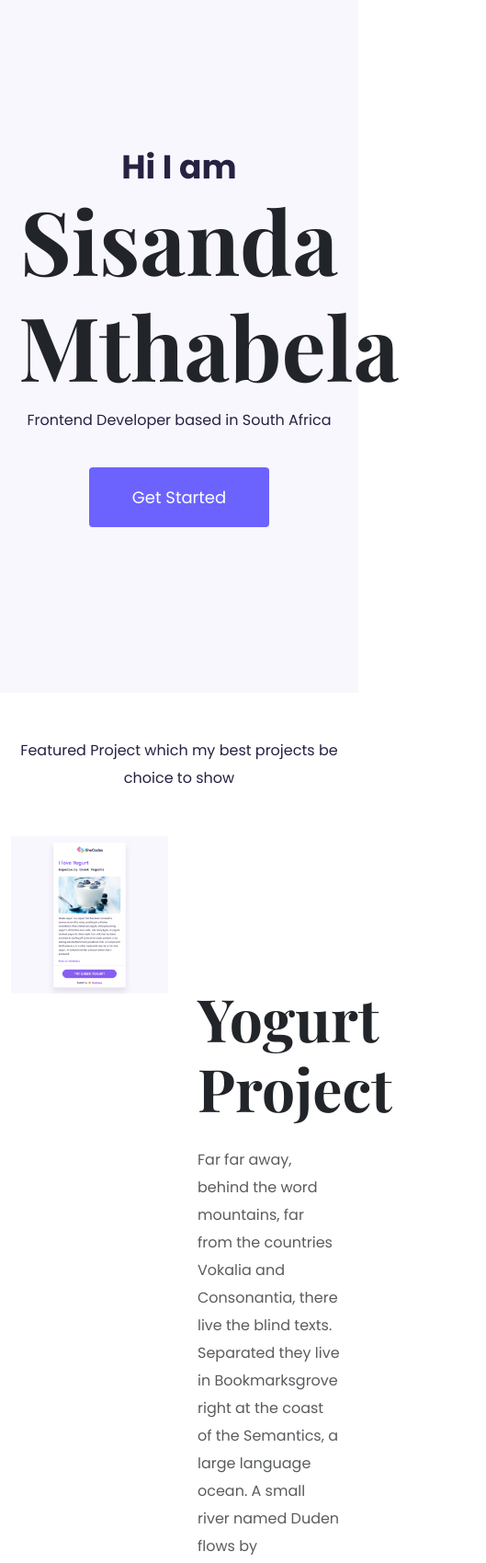
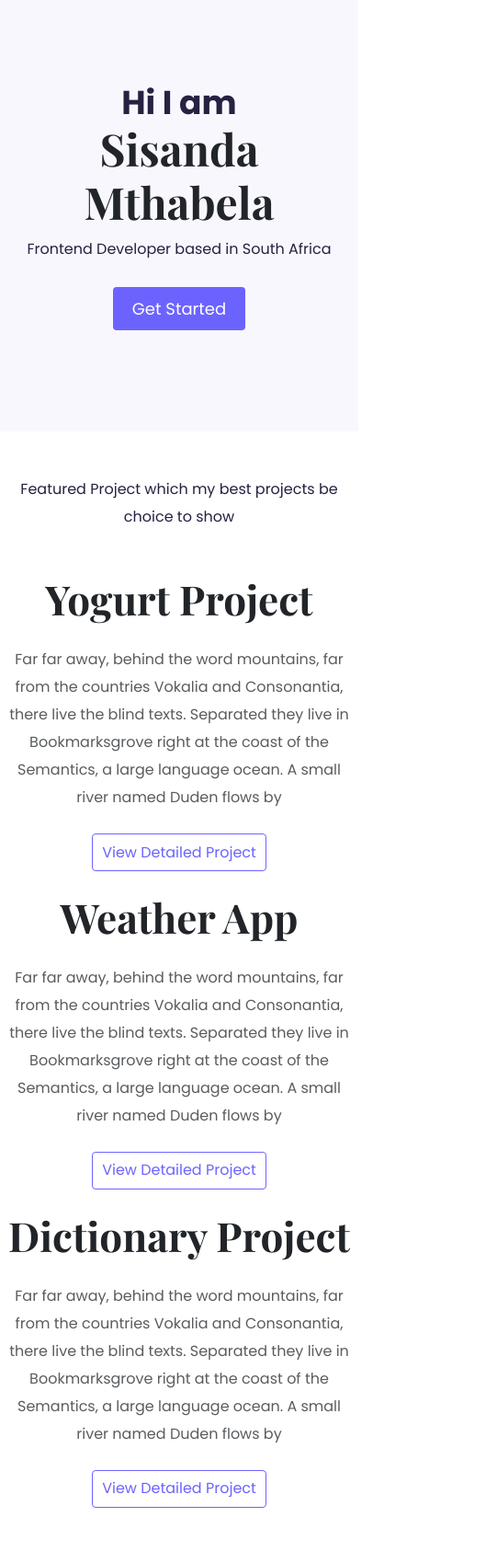
Before and after one commit to sisandamthabela/portfolio-project, a plain HTML site: page index.html in a window 390 px wide. Shown: the top 1699 px of the page at 92% size, 529 px wide, since content can reach past the window. After the commit the page ends 1663 px from the top, so only its background shows below. Drawn offline with nearby package versions, Linux system fonts and the light colour scheme; a web font is replaced by a local one.

Commit message:
made the page responsive

```diff
--- a/index.html
+++ b/index.html
@@ -42,14 +42,14 @@
       </p>
       <div class="container">
         <div class="row">
-          <div class="col-6">
+          <div class="col d-none d-lg-block">
             <img
               src="images/yogurt.png"
               alt="yogurt blog project"
               class="img-fluid"
             />
           </div>
-          <div class="col-6 project-description">
+          <div class="col project-description">
             <h2 class="mb-4">Yogurt Project</h2>
             <p class="text-muted mb-4">
               Far far away, behind the word mountains, far from the countries
@@ -58,13 +58,13 @@
               large language ocean. A small river named Duden flows by
             </p>
 
-            <a href="#" class="btn btn-purple">View Detailed Project</a>
+            <a href="#" class="btn btn-purple mb-4">View Detailed Project</a>
           </div>
         </div>
       </div>
       <div class="container">
         <div class="row">
-          <div class="col-6 project-description">
+          <div class="col project-description">
             <h2 class="mb-4">Weather App</h2>
             <p class="text-muted mb-4">
               Far far away, behind the word mountains, far from the countries
@@ -73,9 +73,9 @@
               large language ocean. A small river named Duden flows by
             </p>
 
-            <a href="#" class="btn btn-purple">View Detailed Project</a>
+            <a href="#" class="btn btn-purple mb-4">View Detailed Project</a>
           </div>
-          <div class="col-6">
+          <div class="col d-none d-lg-block">
             <img
               src="images/weather.png"
               alt="weather project"
@@ -86,14 +86,14 @@
       </div>
       <div class="container">
         <div class="row">
-          <div class="col-6">
+          <div class="col d-none d-lg-block">
             <img
               src="images/dictionary.png"
               alt="yogurt blog project"
               class="img-fluid"
             />
           </div>
-          <div class="col-6 project-description">
+          <div class="col project-description">
             <h2 class="mb-4">Dictionary Project</h2>
             <p class="text-muted mb-4">
               Far far away, behind the word mountains, far from the countries
@@ -102,7 +102,7 @@
               large language ocean. A small river named Duden flows by
             </p>
 
-            <a href="#" class="btn btn-purple">View Detailed Project</a>
+            <a href="#" class="btn btn-purple mb-4">View Detailed Project</a>
           </div>
         </div>
       </div>
--- a/src/styles.css
+++ b/src/styles.css
@@ -56,6 +56,12 @@ p {
   border-radius: 4px;
   margin: 20px;
 }
+
+.hero a:hover {
+  color: var(--secondary-color);
+  border: 1px solid var(--secondary-color);
+  transition: all ease-in 100ms;
+}
 .btn-purple {
   color: var(--secondary-color);
   font-family: var(--poppins-font);
@@ -72,3 +78,26 @@ img {
   width: 600px;
   height: auto;
 }
+
+@media (max-width: 640px) {
+  h2 {
+    font-size: 44px;
+  }
+  .project-description {
+    padding: 0;
+    text-align: center;
+  }
+  .hero {
+    padding: 90px 10px;
+  }
+  .hero h1 {
+    font-size: 48px;
+  }
+  .hero a {
+    padding: 9px 20px;
+    margin-top: 10px;
+  }
+  .btn-purple {
+    padding: 7.5px 10px;
+  }
+}
```
